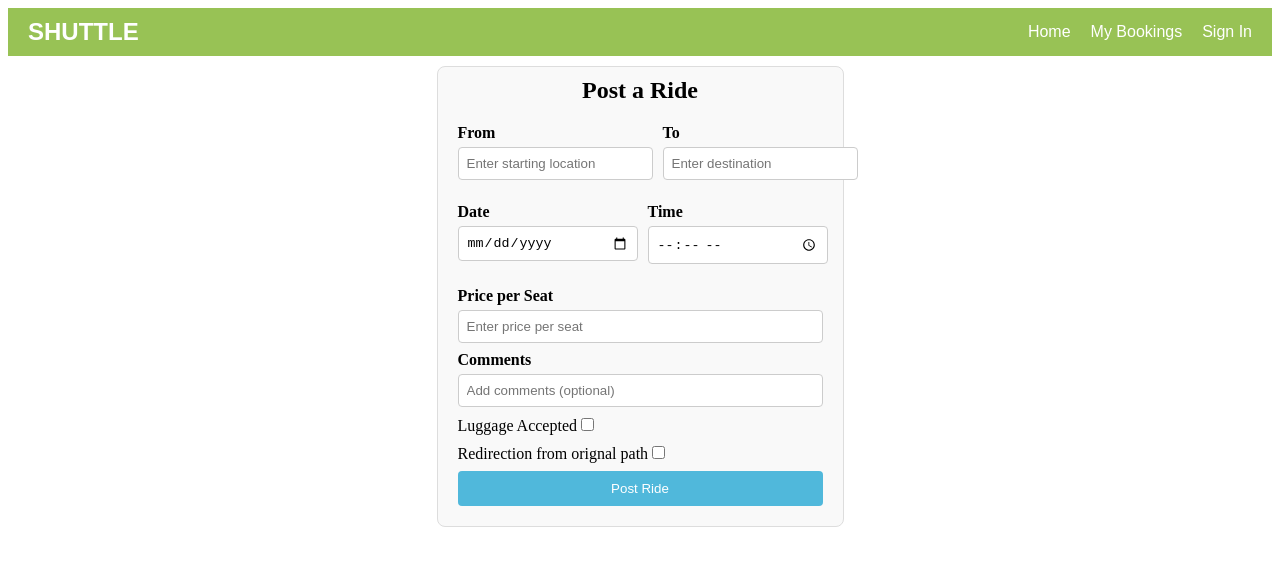
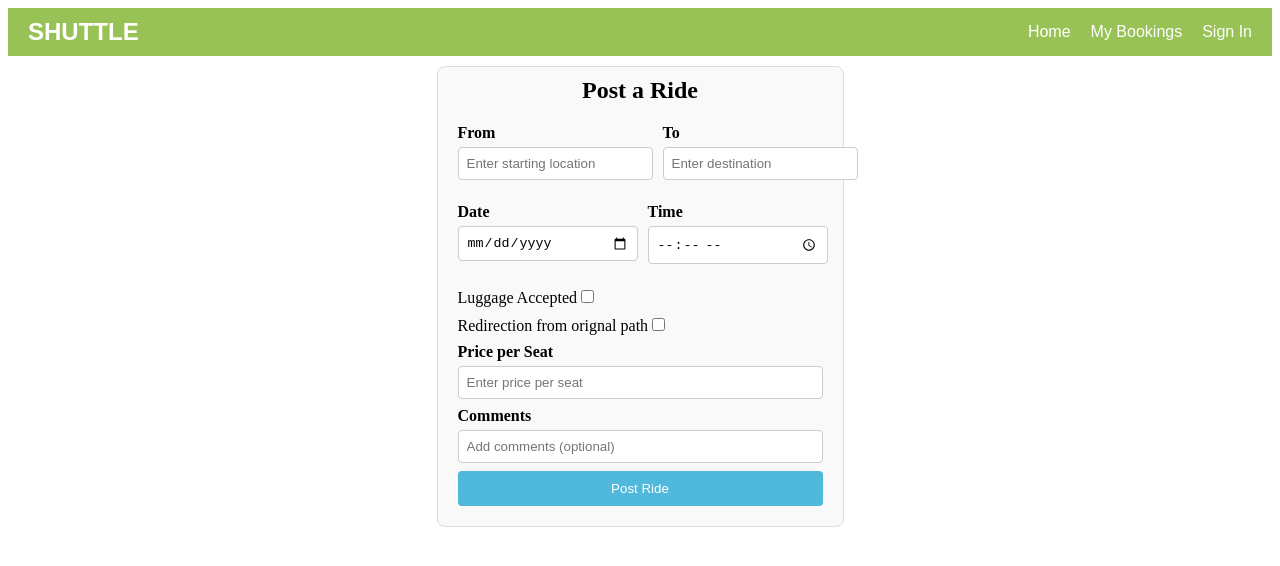
Before and after one commit to GS-Khaira/Shuttle, an Angular app in the folder shuttle/: page /post-ride in a window 1280 px wide. Shown: the top 566 px of the page. Built offline with nearby package versions, Linux system fonts and the light colour scheme.

Commit message:
feat(home): nave bar home page redirect to home page url

```diff
--- a/shuttle/src/app/Components/post-ride/post-ride.component.html
+++ b/shuttle/src/app/Components/post-ride/post-ride.component.html
@@ -1,7 +1,6 @@
 <div class="post-ride-form">
   <h2>Post a Ride</h2>
   <form>
-    <!-- From, To, Date, and Time Fields -->
     <div class="form-row">
       <div class="form-group">
         <label for="from">From</label>
@@ -35,7 +34,15 @@
       </div>
     </div>
 
-    <!-- Price per Seat -->
+    <div>
+        <label for="luggage">Luggage Accepted</label>
+        <input type="checkbox" id="luggage" name="luggage" />
+    </div>
+    <div>
+        <label for="luggage">Redirection from orignal path</label>
+        <input type="checkbox" id="luggage" name="luggage" />
+    </div>
+
     <div class="form-group">
       <label for="price">Price per Seat</label>
       <input
@@ -58,17 +65,6 @@
       />
     </div>
 
-    <!-- Luggage Toggle -->
-    <div>
-      <label for="luggage">Luggage Accepted</label>
-      <input type="checkbox" id="luggage" name="luggage" />
-    </div>
-    <div>
-      <label for="luggage">Redirection from orignal path</label>
-      <input type="checkbox" id="luggage" name="luggage" />
-    </div>
-
-    <!-- Submit Button -->
     <button type="submit" class="post-btn">Post Ride</button>
   </form>
 </div>
--- a/shuttle/src/app/Components/post-ride/post-ride.component.ts
+++ b/shuttle/src/app/Components/post-ride/post-ride.component.ts
@@ -1,4 +1,5 @@
 import { Component} from '@angular/core';
+import { Router } from '@angular/router';
 
 @Component({
     selector: 'app-post-ride',
@@ -6,5 +7,8 @@ import { Component} from '@angular/core';
     styleUrls: ['./post-ride.component.scss']
 })
 export class PostRideComponent{
-
+    constructor(private router: Router) {}
+    postRide(){
+        this.router.navigate(['/home']);
+    }
 }
```
